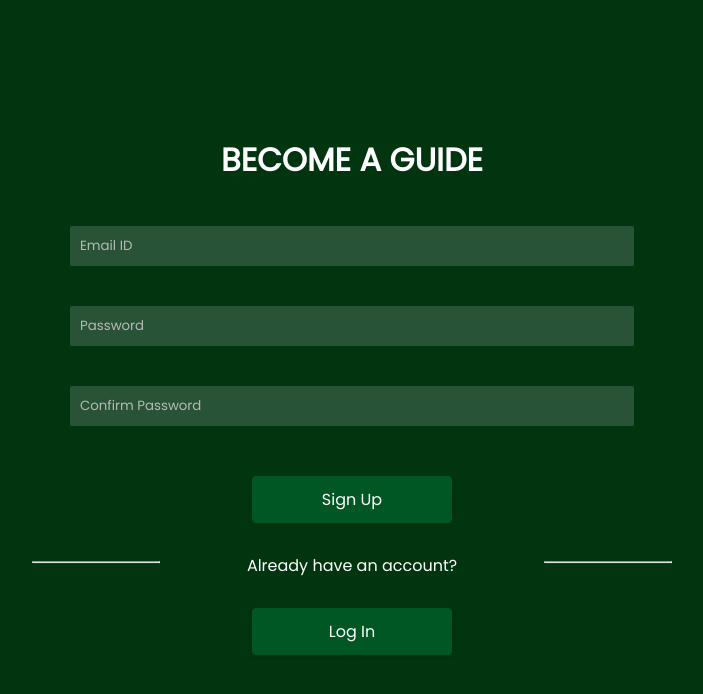
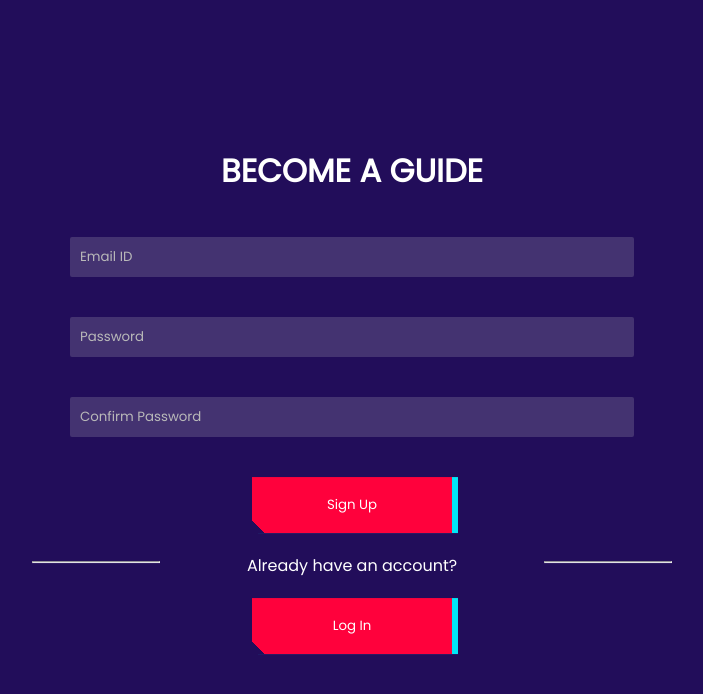
Before and after one commit to skv221/tourGuide, an Angular app: page /guideSignup in a window 1280 px wide. Shown: the top 694 px of the page, without its empty margins (288-991 px from the left). Built offline with nearby package versions, Linux system fonts and the light colour scheme.

Commit message:
theme changed

```diff
--- a/src/app/tourist/book-guide/book-guide.component.html
+++ b/src/app/tourist/book-guide/book-guide.component.html
@@ -7,7 +7,7 @@
     <button class="btn" (click)="page=2">Next</button>
 </div>
 <div *ngIf="page===2">
-    <input type="text" placeholder="Enter your estimated budget(in Rupees)" class="ipt frm" [(ngModel)]="budget">
+    <input type="text" placeholder="Enter your estimated budget for Guide per day(in Rupees)" class="ipt frm" [(ngModel)]="budget">
     <input type="text" onfocus="(this.type='date')" placeholder="From Date" class="ipt frm" [(ngModel)]="from">
     <input type="text" onfocus="(this.type='date')" placeholder="To Date" class="ipt frm" [(ngModel)]="to"><br>
     <button class="btn prev" (click)="page=1">Previous</button>
--- a/src/app/tourist/tourist-home/tourist-home.component.html
+++ b/src/app/tourist/tourist-home/tourist-home.component.html
@@ -4,7 +4,7 @@
     <li><a class="navElements" [class.active]="comp===2" (click)="comp=2">Book a Guide</a></li>
     <li><a class="navElements" [class.active]="comp===3" (click)="comp=3">Profile</a></li>
     <li><a class="navElements" routerLink="/touristLogin">Log out</a></li>
-  </ul>
+</ul>
   <div class="content">
     <div *ngIf="comp===1">
         <app-current-ride></app-current-ride>
--- a/src/styles.css
+++ b/src/styles.css
@@ -1,7 +1,7 @@
 /* You can add global styles to this file, and also import other style files */
 @import url('https://fonts.googleapis.com/css2?family=Poppins:wght@300;400&display=swap');
 body{
-    background-color: #003510;
+  background: #220D5A;
   color: #fff;
   font-family: 'Poppins', sans-serif;
 }
@@ -45,34 +45,101 @@ body{
     color: rgb(185, 185, 185);
 }
 
-
-.btn {
-    background-color: #005723;
-    border: 1px solid #005822;
-    border-radius: 4px;
-    box-shadow: rgba(0, 0, 0, .1) 0 2px 4px 0;
-    box-sizing: border-box;
+.btn,
+.btn:after {
+  width: 150px;
+  margin: 20px;
+  font-family: 'Poppins', sans-serif;
+  background: linear-gradient(45deg, transparent 5%, #FF013C 5%);
+  border: 0;
   color: #fff;
-    cursor: pointer;
-    font-family: 'Poppins', sans-serif;
-    font-size: 16px;
-    font-weight: 400;
-    outline: none;
-    outline: 0;
-    padding: 10px 25px;
-    text-align: center;
-    transform: translateY(0);
-    transition: transform 150ms, box-shadow 150ms;
+  box-shadow: 6px 0px 0px #00E6F6;
+  outline: transparent;
+  position: relative;
   user-select: none;
   -webkit-user-select: none;
   touch-action: manipulation;
-    margin: 30px 0px;
-    width: 200px;
+  cursor: pointer;
 }
 
-  .btn:hover {
-    box-shadow: rgba(0, 0, 0, .15) 0 3px 9px 0;
-    transform: translateY(-2px);
+.btn:after {
+  --slice-0: inset(50% 50% 50% 50%);
+  --slice-1: inset(80% -6px 0 0);
+  --slice-2: inset(50% -6px 30% 0);
+  --slice-3: inset(10% -6px 85% 0);
+  --slice-4: inset(40% -6px 43% 0);
+  --slice-5: inset(80% -6px 5% 0);
+
+  content: 'ALTERNATE TEXT';
+  display: block;
+  position: absolute;
+  top: 0;
+  left: 0;
+  right: 0;
+  bottom: 0;
+  background: linear-gradient(45deg, transparent 3%, #00E6F6 3%, #00E6F6 5%, #FF013C 5%);
+  text-shadow: -3px -3px 0px #F8F005, 3px 3px 0px #00E6F6;
+  clip-path: var(--slice-0);
+}
+
+.btn:hover:after {
+  animation: 1s glitch;
+  animation-timing-function: steps(2, end);
+}
+
+@keyframes glitch {
+  0% {
+    clip-path: var(--slice-1);
+    transform: translate(-20px, -10px);
+  }
+  10% {
+    clip-path: var(--slice-3);
+    transform: translate(10px, 10px);
+  }
+  20% {
+    clip-path: var(--slice-1);
+    transform: translate(-10px, 10px);
+  }
+  30% {
+    clip-path: var(--slice-3);
+    transform: translate(0px, 5px);
+  }
+  40% {
+    clip-path: var(--slice-2);
+    transform: translate(-5px, 0px);
+  }
+  50% {
+    clip-path: var(--slice-3);
+    transform: translate(5px, 0px);
+  }
+  60% {
+    clip-path: var(--slice-4);
+    transform: translate(5px, 10px);
+  }
+  70% {
+    clip-path: var(--slice-2);
+    transform: translate(-10px, 10px);
+  }
+  80% {
+    clip-path: var(--slice-5);
+    transform: translate(20px, -10px);
+  }
+  90% {
+    clip-path: var(--slice-1);
+    transform: translate(-10px, 0px);
+  }
+  100% {
+    clip-path: var(--slice-1);
+    transform: translate(0);
+  }
+}
+
+@media (min-width: 768px) {
+  .btn,
+  .btn:after {
+    width: 200px;
+    height: 56px;
+  }
 }
 
   .navbar {
@@ -88,7 +155,7 @@ body{
   li h1
   {
     padding: 10px;
-    border-bottom: 1px solid #005723;
+    border-bottom: 1px solid #FF013C;
   }
   li .navElements {
     display: block;
@@ -96,14 +163,16 @@ body{
     padding: 14px 16px;
     text-decoration: none;
     cursor: pointer;
+    transition: 0.4s;
 }
 
 li .navElements:hover:not(.active):not(.logout) {
-  background-color: #111;
+  background-color: #242424;
 }
 
 .active {
-  background-color:#005723;
+  background-color:#FF013C;
+  border-right: #00E6F6 4px solid;
 }
 
 .lds-ripple {
@@ -144,15 +213,15 @@ li .navElements:hover:not(.active):not(.logout) {
 }
 
 ::-webkit-scrollbar-track {
-  background:  #0d2c17;
+  background:  #0f003a;
 }
 
 ::-webkit-scrollbar-thumb {
-  background: #005723;
+  background: #2e00ad;
 }
 
 ::-webkit-scrollbar-thumb:hover {
-  background: #017730;
+  background: #220D5A;
 }
 
 @media (min-width: 768px) {
```
Lines whose indentation alone changed are shown as unchanged.
